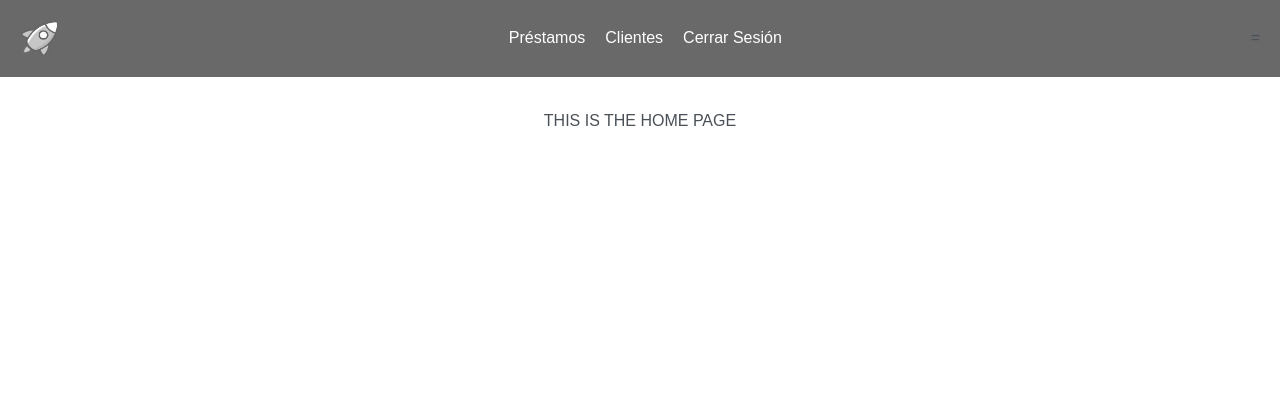
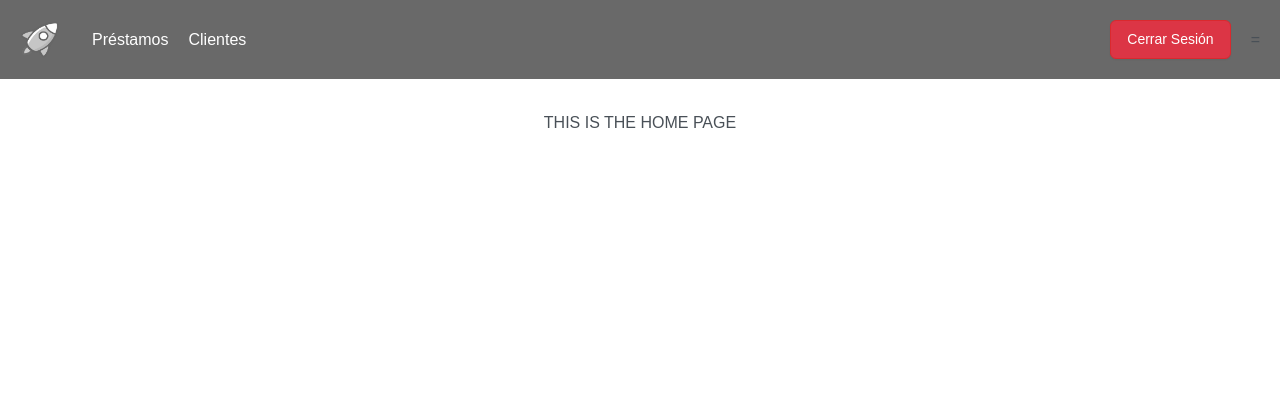
Before and after one commit to Dzherrom/mar-eriprestamos, a Django app: page / in a window 1280 px wide. Shown: the top 420 px of the page. Run offline with Django 5.2, Linux system fonts and the light colour scheme; the visitor is signed in with stand-in values (Sample User, id 1).

Commit message:
home css

```diff
--- a/core/static/css/base.css
+++ b/core/static/css/base.css
@@ -31,6 +31,8 @@ footer {
     clear: both;
 }
 
+
+
 .logo img {
     width: 5vh;
 }
@@ -40,15 +42,29 @@ footer {
     position: relative;
 }
 
+nav {
+    display: flex; /* Use flexbox for the nav */ /* Align items to the right */
+    width: 100%; /* Ensure nav takes full width */
+}
+
 nav ul {
-    display: flex; /* Use flexbox for layout */
-    list-style-type: none; /* Remove bullet points */
-    padding: 0; /* Remove padding */
-    margin: 0; /* Remove margin */
+    display: flex;
+    flex: 1;
+    width: 100%;
+    justify-content: left;
+    text-align: center;
+    list-style: none;
+    margin: 0;
 }
 
 nav ul li {
-    margin-right: 20px; /* Space between items */
+    margin-right: 20px;
+    align-content: center; /* Space between items */
+}
+
+.logout-container {
+    justify-content: right;
+    margin-left: auto; /* Push the logout button to the right */
 }
 
 nav ul li a {
@@ -88,10 +104,7 @@ nav ul li a:hover {
     justify-content: center;
     align-items: center;
     height: 40vh; /* Centrar verticalmente */
-    /* overflow-y: auto; /* Add this to enable vertical scrolling */
     max-width: 100%; /* Add this to prevent horizontal overflow */
-    /*box-sizing: border-box; /* Add this to include padding and border in width calculation */
-    /*overflow-x: auto;
 }
 
 /* login card */
@@ -101,7 +114,6 @@ nav ul li a:hover {
     justify-content: center;
     align-items: center;
     height: 100%; /* Centrar verticalmente */
-    /*overflow-y: auto;  /*Add this to enable vertical scrolling */
     max-width: 100%; /* Add this to prevent horizontal overflow */
     box-sizing: border-box; /* Add this to include padding and border in width calculation */
 
--- a/core/templates/layouts/base.html
+++ b/core/templates/layouts/base.html
@@ -21,15 +21,19 @@
         <nav>
             <ul>
                 {% if user_is_authenticated %}
-                <li><a href="prestamos">Préstamos</a></li>
-                <li><a href="clientes">Clientes</a></li>
-                <form method="POST" action="{% url 'logout' %}">
-                    {% csrf_token %}
-                    <li><a class="custon-login" type="submit">Cerrar Sesión</a></li>
-                </form>
+                <li><a href="{% url 'prestamos' %}">Préstamos</a></li>
+                <li><a href="#">Clientes</a></li>
                 {% else %}
-                <li><a class="custon-login" onclick="location.href='login';">Iniciar Sesión</a></li>
+                <li><a class="custon-login" onclick="location.href="{% url 'login' %}">Iniciar Sesión</a></li>
                 {% endif %}
+            </ul>
+            <ul class="logout-container">
+                <li>
+                    <form method="POST" action="{% url 'logout' %}">
+                        {% csrf_token %}
+                        <button class="btn btn-danger" type="submit">Cerrar Sesión</button>
+                    </form>
+                </li>
             </ul>
         </nav>=
     </header>
--- a/core/urls.py
+++ b/core/urls.py
@@ -6,5 +6,5 @@ urlpatterns = [
     path('', views.home, name='home'),
     path('prestamos/', views.prestamos, name='prestamos'),
     path('login/', auth_views.LoginView.as_view(), name='login'),
-    path('logout/', views.signout, name='logout'),
+    path('logout/', auth_views.LogoutView.as_view(), name='logout'),
 ]
--- a/meprestamos/settings.py
+++ b/meprestamos/settings.py
@@ -131,6 +131,6 @@ MEDIA_URL = '/media/'
 DEFAULT_AUTO_FIELD = 'django.db.models.BigAutoField'
 
 #URL REDIRECTS
-
+LOGIN_URL = 'login'
+LOGOUT_REDIRECT_URL = 'login'
 LOGIN_REDIRECT_URL = 'home'
-LOGOUT_REDIRECT_URL = 'login'
```
